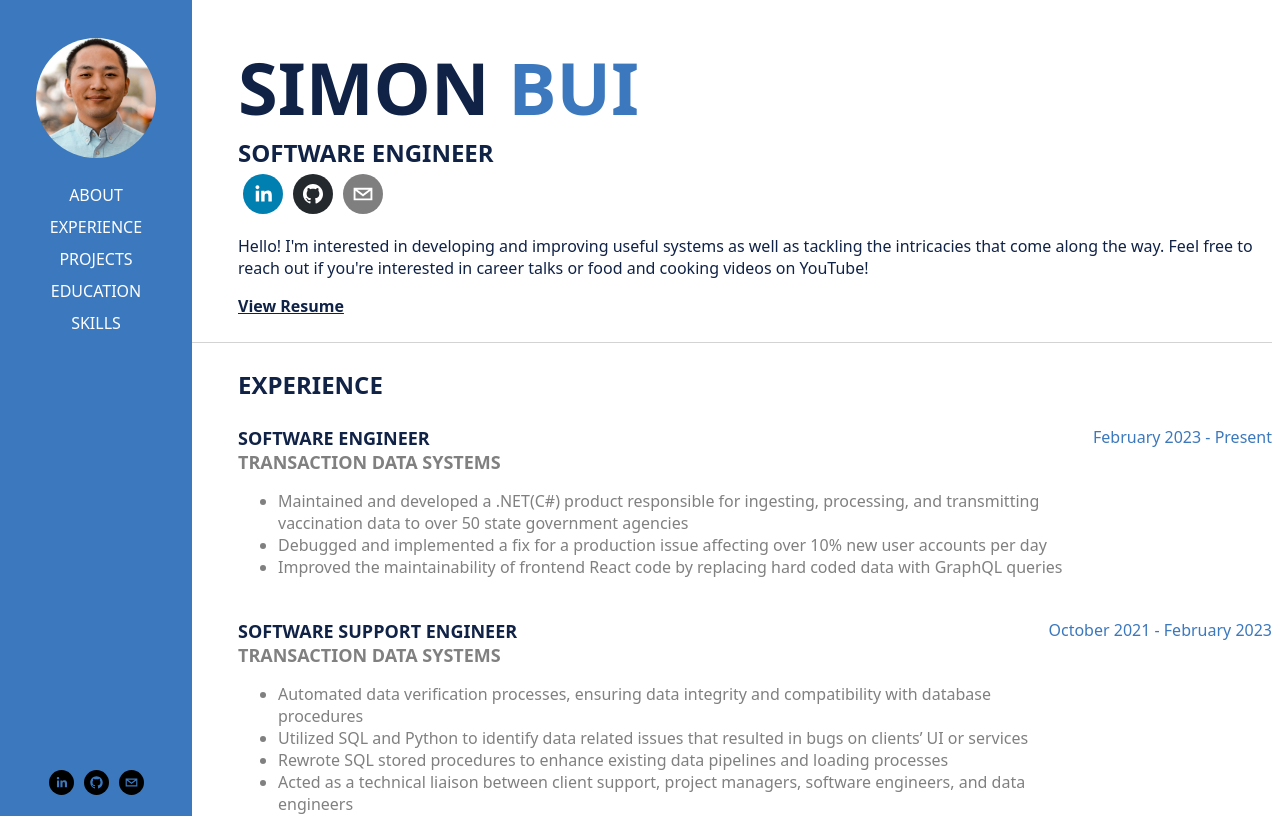
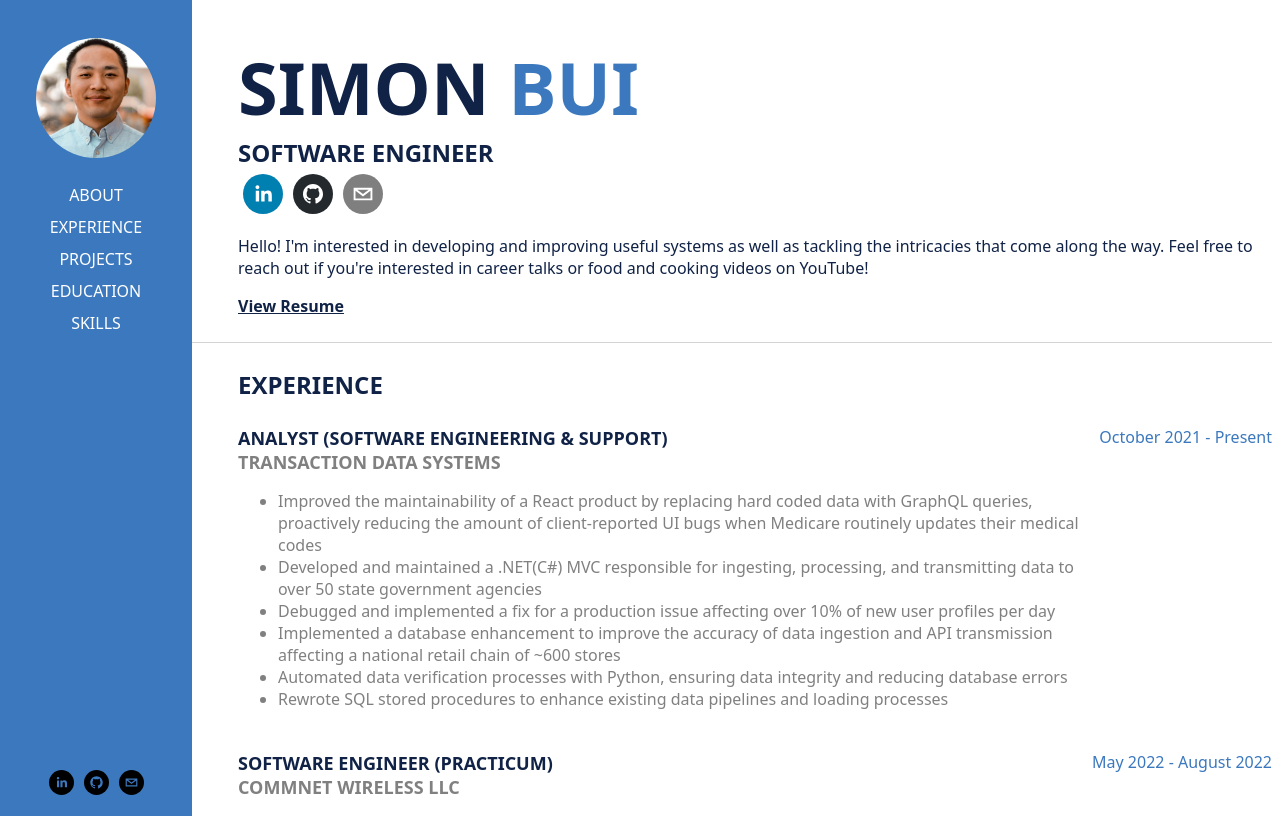
Before and after one commit to simontbui/portfolio, a React (Create React App) app: page / in a window 1280 px wide. Shown: the top 816 px of the page. Built offline with nearby package versions, Linux system fonts and the light colour scheme.

Commit message:
updated some text

```diff
--- a/src/components/Experience.tsx
+++ b/src/components/Experience.tsx
@@ -10,56 +10,36 @@ function Experience() {
                     <div className="card">
                         <div className="job">
                             <div className="job-title">
-                                <h3>SOFTWARE ENGINEER</h3>
+                                <h3>ANALYST (SOFTWARE ENGINEERING & SUPPORT)</h3>
                                 <h3 className="companies">TRANSACTION DATA SYSTEMS</h3>
                             </div>
 
                             <div className="job-description">
                                 <ul>
                                     <li>
-                                        Maintained and developed a .NET(C#) product responsible for ingesting, processing, and transmitting vaccination data to
-                                        over 50 state government agencies
+                                        Improved the maintainability of a React product by replacing hard coded data with GraphQL queries, proactively reducing the amount of client-reported UI bugs when Medicare routinely updates their medical codes
                                     </li>
                                     <li>
-                                        Debugged and implemented a fix for a production issue affecting over 10% new user accounts per day
+                                        Developed and maintained a .NET(C#) MVC responsible for ingesting, processing, and transmitting data to over
+                                        50 state government agencies
                                     </li>
                                     <li>
-                                        Improved the maintainability of frontend React code by replacing hard coded data with GraphQL queries
+                                        Debugged and implemented a fix for a production issue affecting over 10% of new user profiles per day
+                                    </li>
+                                    <li>
+                                        Implemented a database enhancement to improve the accuracy of data ingestion and API transmission affecting a national retail chain of ~600 stores
+                                    </li>
+                                    <li>
+                                        Automated data verification processes with Python, ensuring data integrity and reducing database errors
+                                    </li>
+                                    <li>
+                                        Rewrote SQL stored procedures to enhance existing data pipelines and loading processes
                                     </li>
                                 </ul>
                             </div>
                         </div>
                         <div className="dates">
-                                <span>February 2023 - Present</span>
-                        </div>
-                    </div>
-
-                    <div className="card">
-                        <div className="job">
-                            <div className="job-title">
-                                <h3>SOFTWARE SUPPORT ENGINEER</h3>
-                                <h3 className="companies">TRANSACTION DATA SYSTEMS</h3>
-                            </div>
-
-                            <div className="job-description">
-                                <ul>
-                                    <li>
-                                        Automated data verification processes, ensuring data integrity and compatibility with database procedures
-                                    </li>
-                                    <li>
-                                        Utilized SQL and Python to identify data related issues that resulted in bugs on clients’ UI or services
-                                    </li>
-                                    <li>
-                                        Rewrote SQL stored procedures to enhance existing data pipelines and loading processes
-                                    </li>
-                                    <li>
-                                        Acted as a technical liaison between client support, project managers, software engineers, and data engineers
-                                    </li>
-                                </ul>
-                            </div>
-                        </div>
-                        <div className="dates">
-                                <span>October 2021 - February 2023</span>
+                                <span>October 2021 - Present</span>
                         </div>
                     </div>
 
--- a/src/components/Intro.tsx
+++ b/src/components/Intro.tsx
@@ -11,7 +11,7 @@ function Intro() {
                     <div>
                         <SocialIcon url="https://www.linkedin.com/in/simonbui/" target="_blank" style={socialSize}/>
                         <SocialIcon url="https://github.com/simontbui" target="_blank" style={socialSize}/>
-                        <SocialIcon url="mailto:simontb@uci.edu" network="email" target="_blank" style={socialSize}/>
+                        <SocialIcon url="mailto:stbui.ca@gmail.com" network="email" target="_blank" style={socialSize}/>
                     </div>
                     <p>Hello! I'm interested in developing and improving useful systems as well as tackling the intricacies that come along the way. Feel free to reach out if you're interested in career talks or food and cooking videos on YouTube!</p>
 
--- a/src/components/Navbar.tsx
+++ b/src/components/Navbar.tsx
@@ -30,7 +30,7 @@ function Navbar() {
                     bgColor="black"/>
                     <SocialIcon url="https://github.com/simontbui" target="_blank" style={socialSize}
                     bgColor="black"/>
-                    <SocialIcon url="mailto:simontb@uci.edu" network="email" style={socialSize}
+                    <SocialIcon url="mailto:stbui.ca@gmail.com" network="email" style={socialSize}
                     bgColor="black"/>
                 </div>
             </nav>
```
Also changed, not shown: 1 other file (tests, documents, lock files or other folders).
